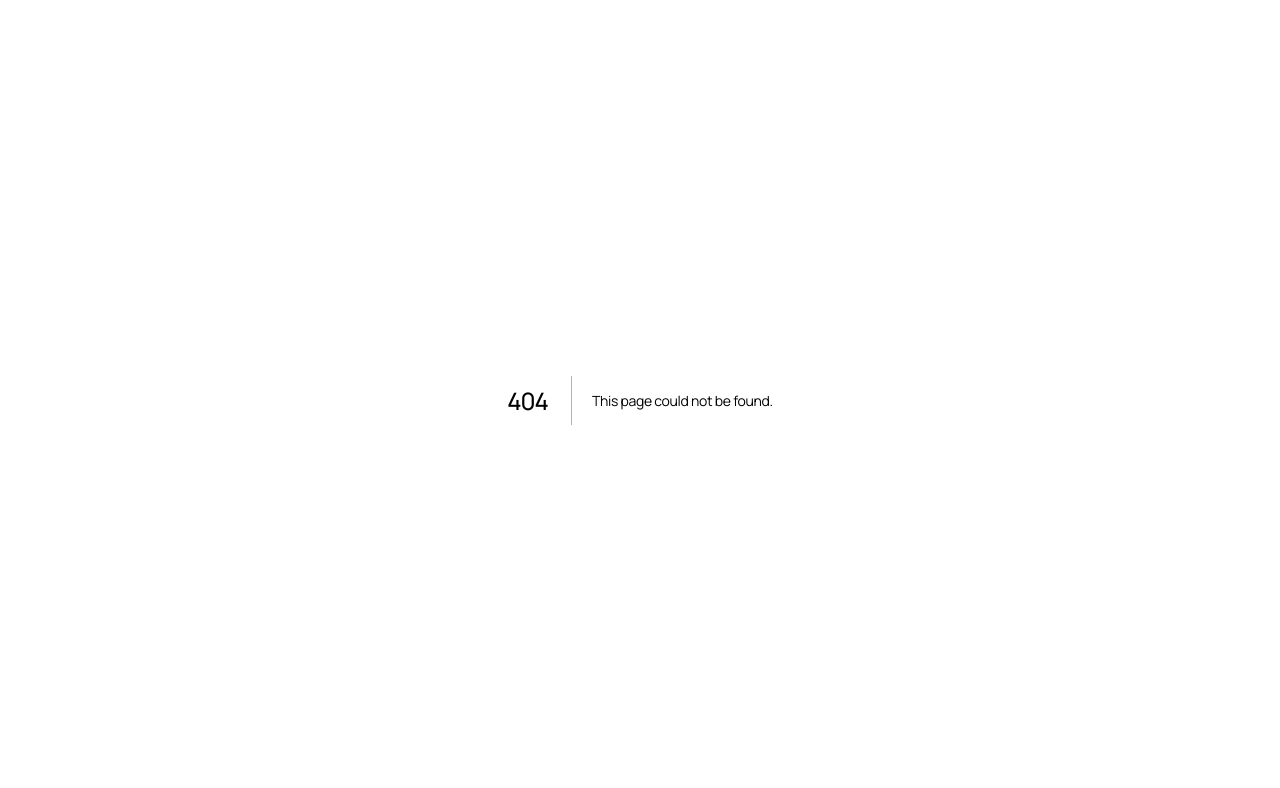
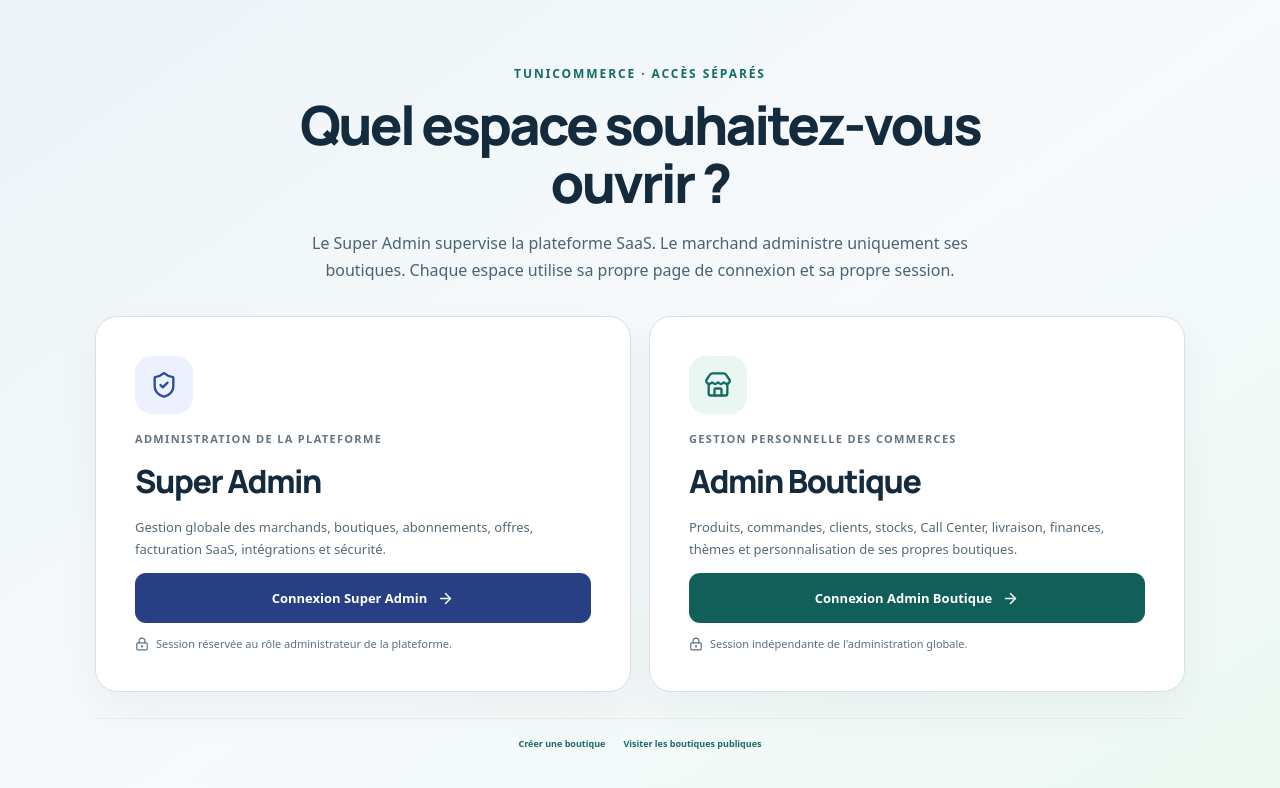
Before and after one commit to dalimouxx/tunicommerce, a Next.js app: page /connexion in a window 1280 px wide. Before the commit this address had no page. Shown: the top 788 px of the page. Built offline with nearby package versions, Linux system fonts and the light colour scheme.

Commit message:
feat(auth): entrée visuelle distincte Super Admin et Admin Boutique

```diff
--- /dev/null
+++ b/app/connexion/page.tsx
@@ -0,0 +1,42 @@
+import Link from 'next/link';
+import {ShieldCheck,Store,ArrowRight,LockKeyhole} from 'lucide-react';
+import styles from './portal-choice.module.css';
+
+export const metadata={title:'Choisir mon espace · TuniCommerce',robots:{index:false,follow:false}};
+
+/** Portal entrypoints are different authentication contexts and cookie sessions.
+ * This choice page never attempts to authenticate a user or expose account lists.
+ */
+export default function PortalChoice(){
+ return <main className={styles.shell}>
+  <div className={styles.wrap}>
+   <header className={styles.heading}>
+    <span className={styles.eyebrow}>TUNICOMMERCE · ACCÈS SÉPARÉS</span>
+    <h1>Quel espace souhaitez-vous ouvrir ?</h1>
+    <p>Le Super Admin supervise la plateforme SaaS. Le marchand administre uniquement ses boutiques. Chaque espace utilise sa propre page de connexion et sa propre session.</p>
+   </header>
+   <div className={styles.options}>
+    <section className={styles.portal}>
+     <div className={styles.icon}><ShieldCheck size={28}/></div>
+     <p className={styles.overline}>ADMINISTRATION DE LA PLATEFORME</p>
+     <h2>Super Admin</h2>
+     <p>Gestion globale des marchands, boutiques, abonnements, offres, facturation SaaS, intégrations et sécurité.</p>
+     <Link className={styles.primary} href="/connexion/admin">Connexion Super Admin <ArrowRight size={17}/></Link>
+     <small><LockKeyhole size={14}/> Session réservée au rôle administrateur de la plateforme.</small>
+    </section>
+    <section className={styles.portal}>
+     <div className={styles.icon}><Store size={28}/></div>
+     <p className={styles.overline}>GESTION PERSONNELLE DES COMMERCES</p>
+     <h2>Admin Boutique</h2>
+     <p>Produits, commandes, clients, stocks, Call Center, livraison, finances, thèmes et personnalisation de ses propres boutiques.</p>
+     <Link className={styles.primary} href="/connexion/boutique">Connexion Admin Boutique <ArrowRight size={17}/></Link>
+     <small><LockKeyhole size={14}/> Session indépendante de l'administration globale.</small>
+    </section>
+   </div>
+   <footer className={styles.footer}>
+    <Link href="/inscription">Créer une boutique</Link>
+    <Link href="/boutiques">Visiter les boutiques publiques</Link>
+   </footer>
+  </div>
+ </main>;
+}
--- /dev/null
+++ b/app/connexion/portal-choice.module.css
@@ -0,0 +1,22 @@
+.shell{min-height:100dvh;background:linear-gradient(145deg,#ecf4f7 0%,#f7fafc 52%,#ecf8f2 100%);color:#142a3d;display:grid;place-items:center;padding:clamp(22px,5vw,70px);font-family:ui-sans-serif,system-ui,-apple-system,'Segoe UI',sans-serif}
+.wrap{width:min(100%,1090px)}
+.heading{text-align:center;max-width:740px;margin:0 auto 32px}
+.eyebrow{display:inline-block;font-size:12px;font-weight:900;letter-spacing:.16em;color:#126c65}
+.heading h1{font-size:clamp(30px,4.4vw,54px);line-height:1.08;letter-spacing:-.05em;margin:13px 0 18px}
+.heading p{color:#4a6372;line-height:1.7;font-size:16px}
+.options{display:grid;grid-template-columns:repeat(2,minmax(0,1fr));gap:18px}
+.portal{display:flex;flex-direction:column;align-items:flex-start;gap:13px;padding:clamp(25px,3.2vw,39px);border:1px solid #d3e1e7;border-radius:22px;background:#fff;box-shadow:0 18px 42px #1334480c}
+.icon{display:grid;place-items:center;width:58px;height:58px;border-radius:17px;background:#e9f6f1;color:#126c65}
+.portal:first-child .icon{background:#edf1ff;color:#2a4aa0}
+.overline{font-size:11px;font-weight:900;letter-spacing:.12em;color:#657482;margin:4px 0 0}
+.portal h2{font-size:clamp(25px,3vw,32px);letter-spacing:-.045em;margin:0}
+.portal>p:not(.overline){color:#556a77;line-height:1.7;flex:1;margin:0}
+.primary{display:flex;gap:10px;align-items:center;justify-content:center;min-height:50px;padding:13px 17px;border-radius:11px;background:#125e58;color:#fff!important;text-decoration:none;font-weight:800;width:100%;text-align:center}
+.portal:first-child .primary{background:#283f84}
+.portal small{display:flex;align-items:center;gap:7px;color:#5d7081;line-height:1.45}
+.footer{display:flex;gap:18px;justify-content:center;flex-wrap:wrap;margin-top:26px;font-weight:750}
+.footer a{color:#176c64;text-underline-offset:4px}
+.shell a:focus-visible{outline:3px solid #55baa8;outline-offset:4px}
+@media(max-width:710px){.options{grid-template-columns:1fr}.heading{text-align:left}.portal{min-height:0}}
+@media(prefers-reduced-motion:no-preference){.portal{transition:transform .18s,box-shadow .18s}.portal:hover{transform:translateY(-3px);box-shadow:0 25px 55px #13344816}}
+@media(prefers-reduced-motion:reduce){.portal{transition:none}}
--- a/components/auth-form.tsx
+++ b/components/auth-form.tsx
@@ -51,6 +51,7 @@ export function AuthForm({setup=false,portal='MERCHANT'}:{setup?:boolean;portal?
      <button className="primary" type="submit" disabled={busy}>{busy?'Connexion…':setup?'Créer le Super Admin':'Accéder à mon espace'}<ArrowRight size={16}/></button>
     </form>}
    <div className="auth-foot">
+    {!setup&&<p><a href="/connexion">Choisir mon espace de connexion</a></p>}
     {admin?<p><a href="/connexion/boutique">Accès indépendant : administration d’une boutique</a></p>:
      <p><a href="/connexion/admin">Accès réservé : Super Admin SaaS</a></p>}
     {!admin&&<p><a href="/inscription">Créer ma boutique gratuitement</a></p>}
```
Also changed, not shown: 2 other files (tests, documents, lock files or other folders).
